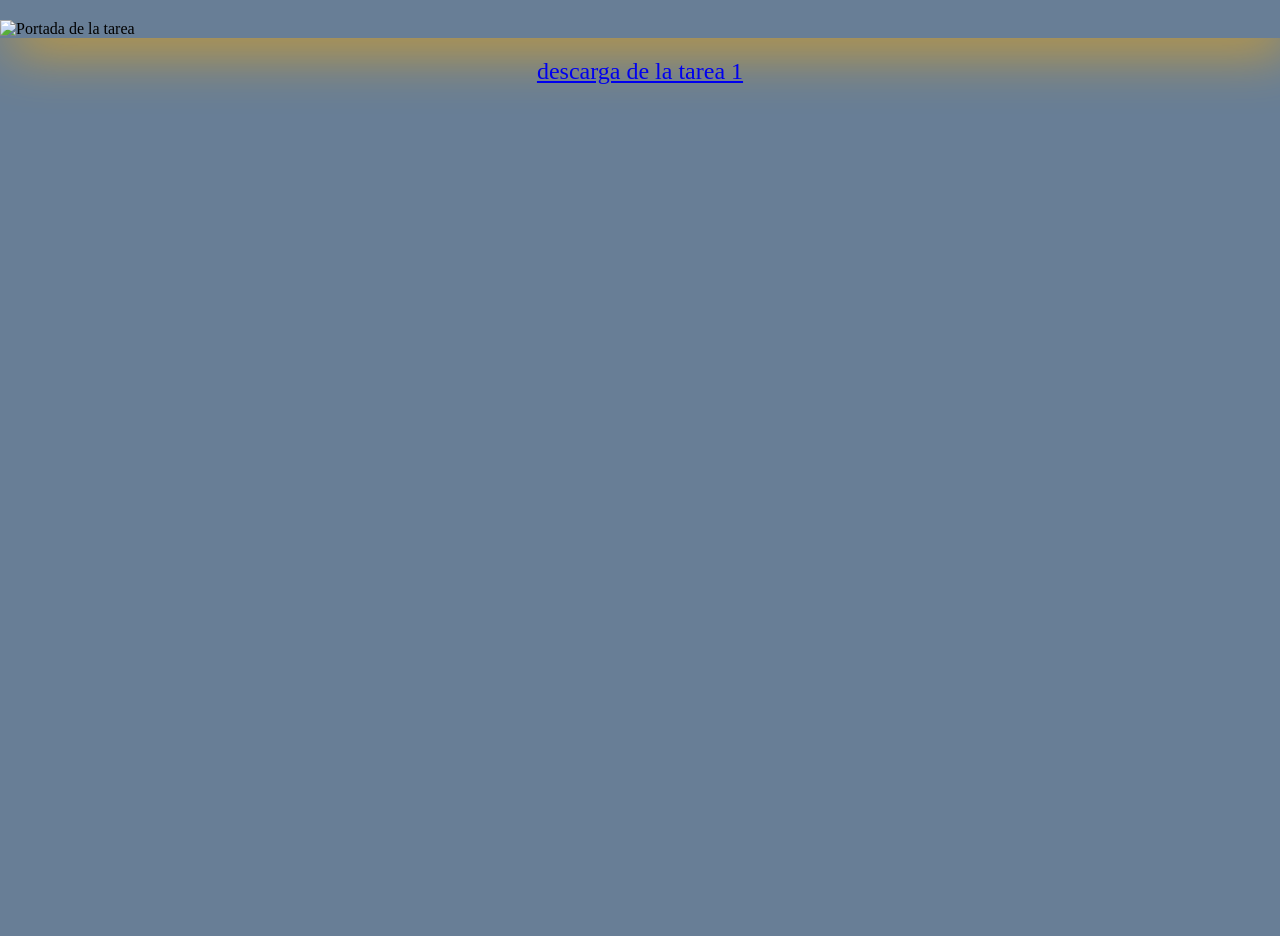
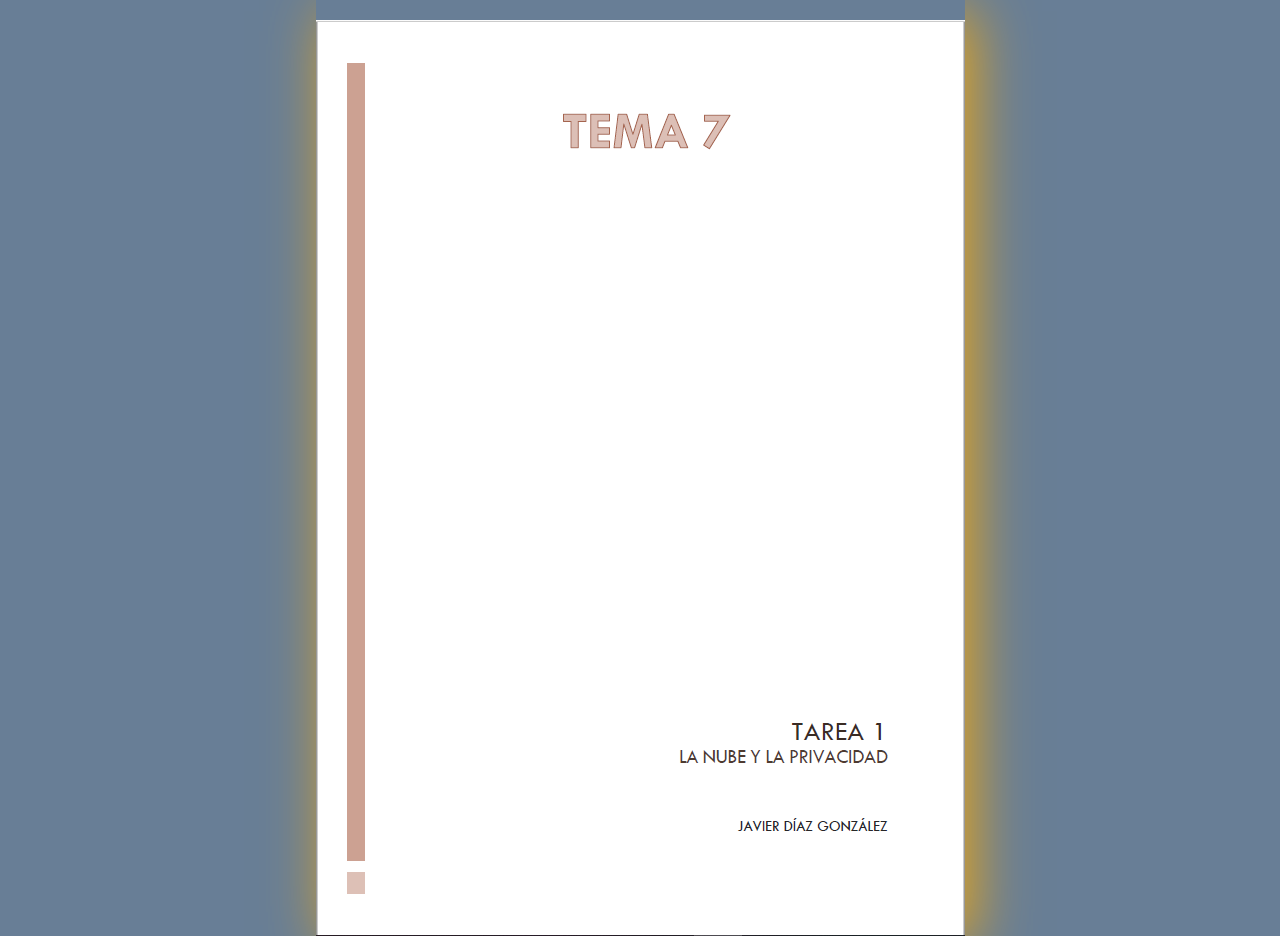
Before and after one commit to Javirandu/ejemplos, a plain HTML site: page index.html in a window 1280 px wide. Shown: the top 936 px of the page. Before the commit the page ends 800 px from the top, so only its background shows below. Drawn offline with Linux system fonts and the light colour scheme.

Commit message:
Changing cover url

```diff
--- a/index.html
+++ b/index.html
@@ -34,7 +34,7 @@
     </style>
 </head>
 <div id="principal">
-    <img id="cover" class="cover" src="portada.png" alt="Portada de la tarea">
+    <img id="cover" class="cover" src="https://github.com/Javirandu/ejemplos/blob/main/cover.png" alt="Portada de la tarea">
     <span><a id="homework" href="https://github.com/Javirandu/ejemplos/blob/main/D%C3%ADaz_Gonz%C3%A1lez_Javier_SINF_UD7_%20Tarea1.pdf" target="_blank">descarga de la tarea 1</a></span>
 </div>
 
```
